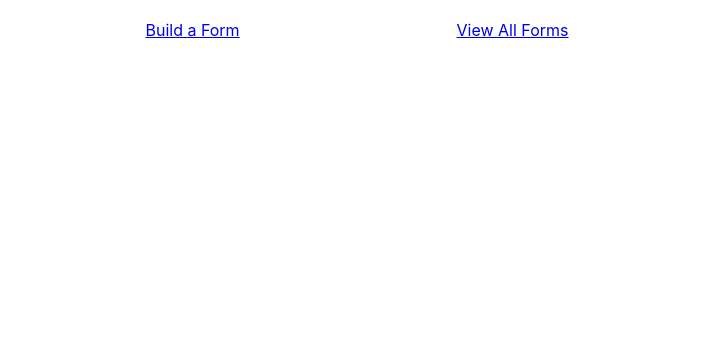
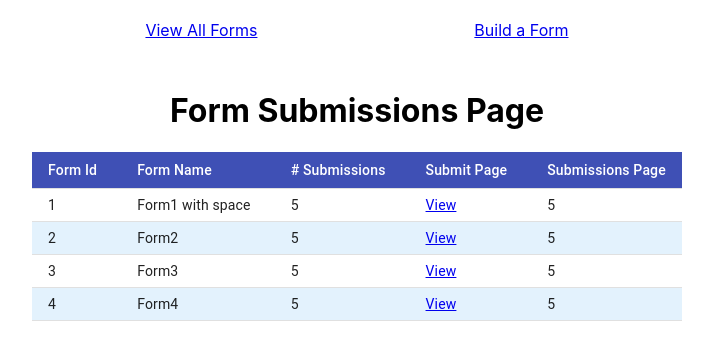
Before and after one commit to TomDamri1/form-creator, a React (Create React App) app: page /view-form-submissions/1 in a window 1280 px wide. Shown: the top 360 px of the page, without its empty margins (283-996 px from the left). Built offline with nearby package versions, Linux system fonts and the light colour scheme.

Commit message:
fixed - routes

```diff
--- a/src/App.js
+++ b/src/App.js
@@ -4,20 +4,22 @@ import FormBuilderPage from './Routes/FormBuilderPage/FormBuilderPage';
 import FormSubmissionsPage from './Routes/FormSubmissionsPage';
 import FormSubmitPage from './Routes/FormSubmitPage/FormSubmitPage';
 import { Route, Switch, NavLink } from 'react-router-dom';
+import FormsListPage from './Routes/FormsListPage';
 
 const App = () => {
 
   return (
     <div className="App">
       <nav className='App-nav'>
+        <NavLink exact activeClassName="active-link" to="/">View All Forms</NavLink>
         <NavLink exact activeClassName="active-link" to="/form-builder-page">Build a Form</NavLink>
-        <NavLink exact activeClassName="active-link" to="/form-submissions-page">View All Forms</NavLink>
       </nav>
       <div>
       <Switch>
+        <Route exact path="/" component={FormsListPage} />
         <Route exact path="/form-builder-page" component={FormBuilderPage} />
-        <Route exact path="/form-submissions-page" component={FormSubmissionsPage} />
         <Route exact path="/submit-form/:id" component={FormSubmitPage} />
+        <Route exact path="/view-form-submissions/:id" component={FormSubmissionsPage}/>
       </Switch>
       </div>
     </div>
```
